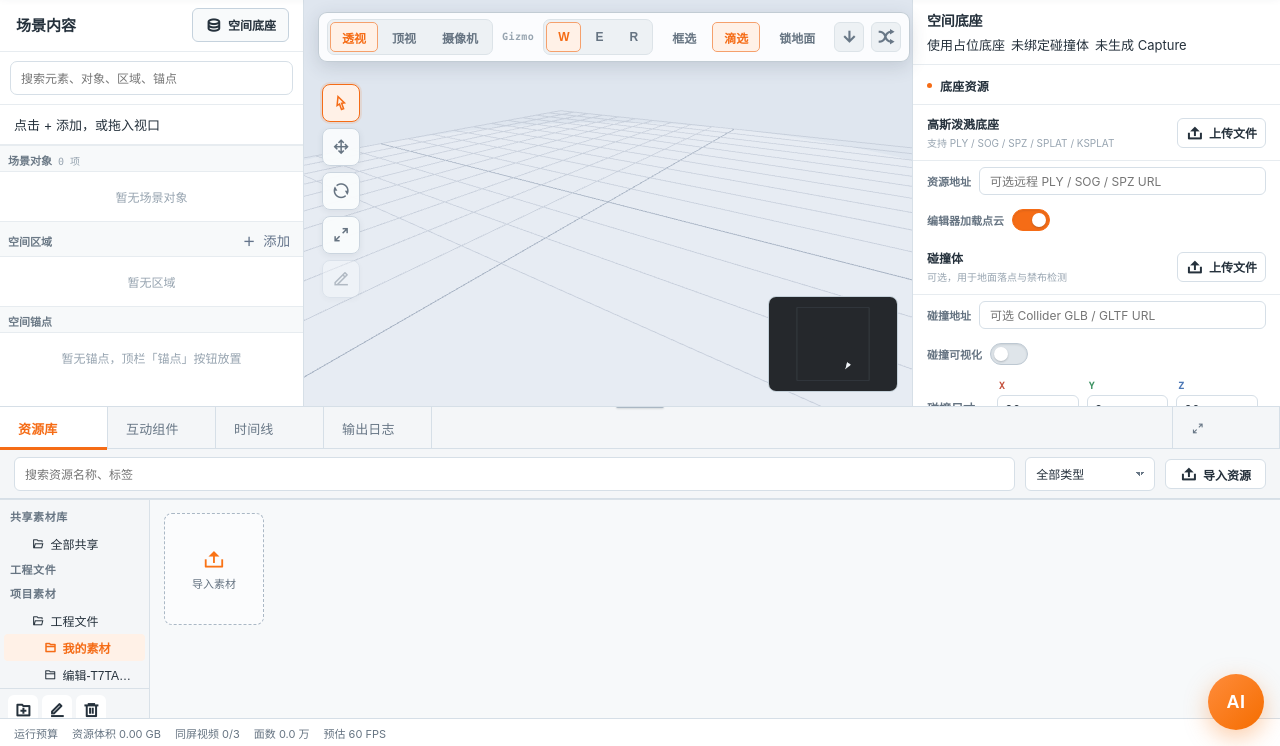
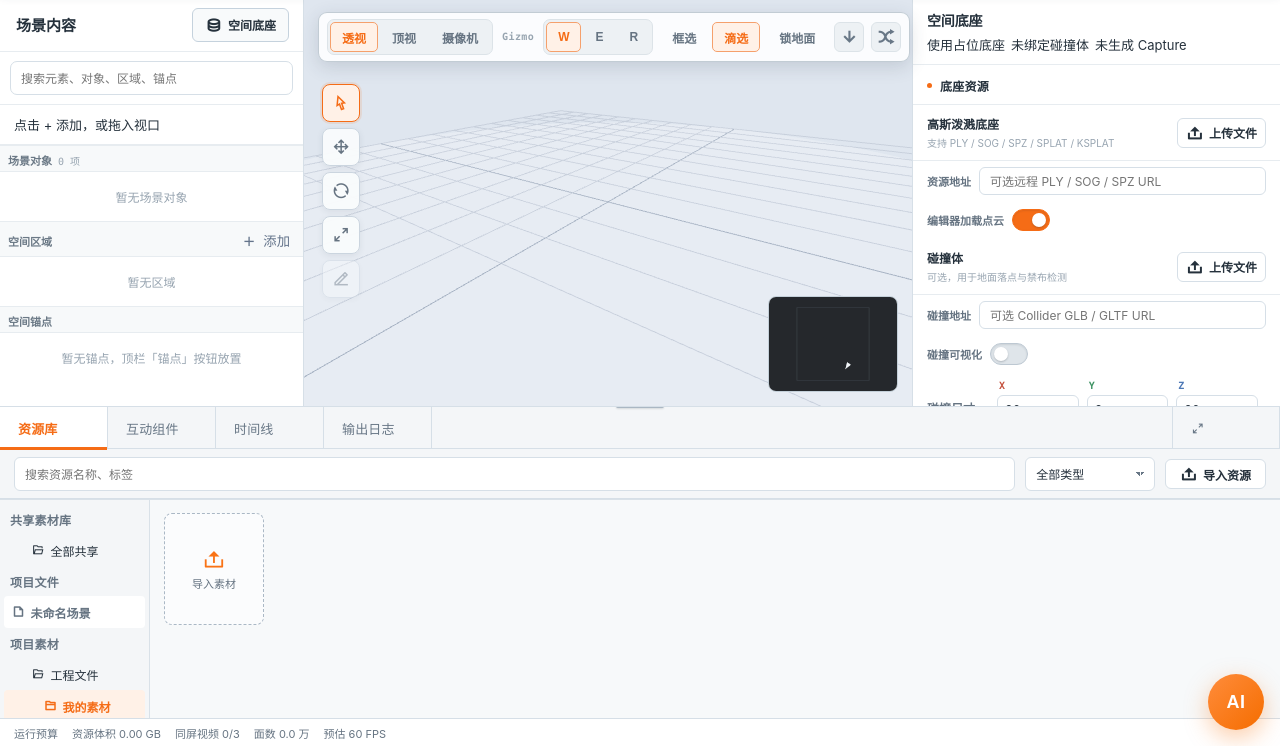
Before and after one commit to kakukien/xiyou, a website built with Vite: page editor/index.html in a window 1280 px wide. Shown: the part 54-800 px from the top of the page. Built offline with nearby package versions, Linux system fonts and the light colour scheme; animation ran at ten frames a second; what y-websocket would draw is missing.

Commit message:
fix(editor): restore shared and project asset groups

```diff
--- a/editor/src/style.css
+++ b/editor/src/style.css
@@ -1715,3 +1715,14 @@ body.studio-footer-resizing .studio-viewport canvas { pointer-events:none; }
 .cb-strip-wrap { overflow:auto; padding-bottom:32px; scrollbar-gutter:stable; }
 .cb-strip-wrap .asset-strip { flex:0 0 auto; min-height:136px; padding-bottom:24px; }
 .shared-element-library { flex:none; }
+
+
+/* 资源库导航：共享素材 / 项目素材是一级分组，当前工程信息只做上下文提示。 */
+.cb-folders-head { min-height:28px; display:flex; align-items:center; padding:6px 10px 4px; color:var(--ui-muted); font-size:12px; letter-spacing:.02em; text-transform:none; }
+.cb-project-context { background:#fff; color:var(--ui-muted); font-weight:600; cursor:default; }
+.cb-project-context:hover { background:#fff; }
+.cb-folder { min-height:32px; }
+@media (max-width:767px) {
+  .cb-folders-head { font-size:11px; }
+  .cb-project-context { white-space:nowrap; }
+}
--- a/editor/src/ui/dock.js
+++ b/editor/src/ui/dock.js
@@ -333,25 +333,17 @@ function renderAssets() {
   }
   pushShared('')
 
+  // 项目文件是工程导航；项目素材是当前工程内部可共享的资产目录。
   const sceneHead = document.createElement('div')
   sceneHead.className = 'cb-folders-head'
-  sceneHead.textContent = '工程文件'
+  sceneHead.textContent = '项目文件'
   rail.appendChild(sceneHead)
-  ;(projects.list?.() || []).forEach(project => {
-    const sceneRow = document.createElement('button')
-    sceneRow.type = 'button'
-    sceneRow.className = `cb-folder${project.id === (window.__xiyouProj || 'main') ? ' active' : ''}`
-    sceneRow.innerHTML = `${iconMarkup('file-3-line')}<span>${project.name || project.id}</span>`
-    sceneRow.title = `切换工程：${project.name || project.id}`
-    sceneRow.addEventListener('click', () => {
-      if (project.id === (window.__xiyouProj || 'main')) return
-      const url = new URL(location.href)
-      url.searchParams.set('proj', project.id)
-      url.searchParams.delete('room')
-      location.href = url.toString()
-    })
-    rail.appendChild(sceneRow)
-  })
+  const currentProject = (projects.list?.() || []).find(project => project.id === (window.__xiyouProj || 'main'))
+  const sceneRow = document.createElement('div')
+  sceneRow.className = 'cb-folder cb-project-context'
+  sceneRow.innerHTML = `${iconMarkup('file-3-line')}<span>${currentProject?.name || store.scene?.meta?.name || '当前工程'}</span>`
+  sceneRow.title = '当前协作工程；项目素材在下方按目录管理'
+  rail.appendChild(sceneRow)
 
   const projHead = document.createElement('div')
   projHead.className = 'cb-folders-head'
```
